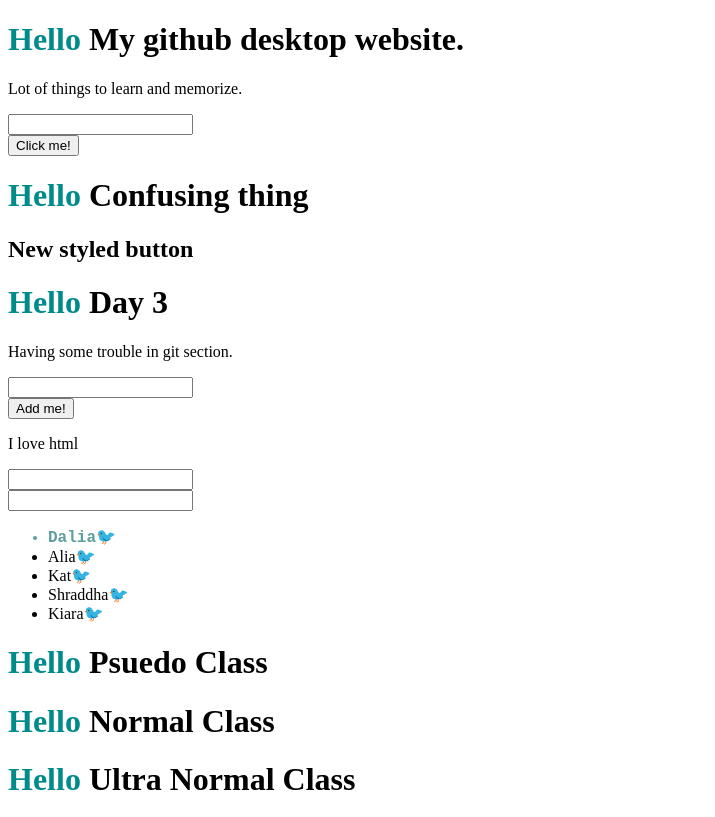
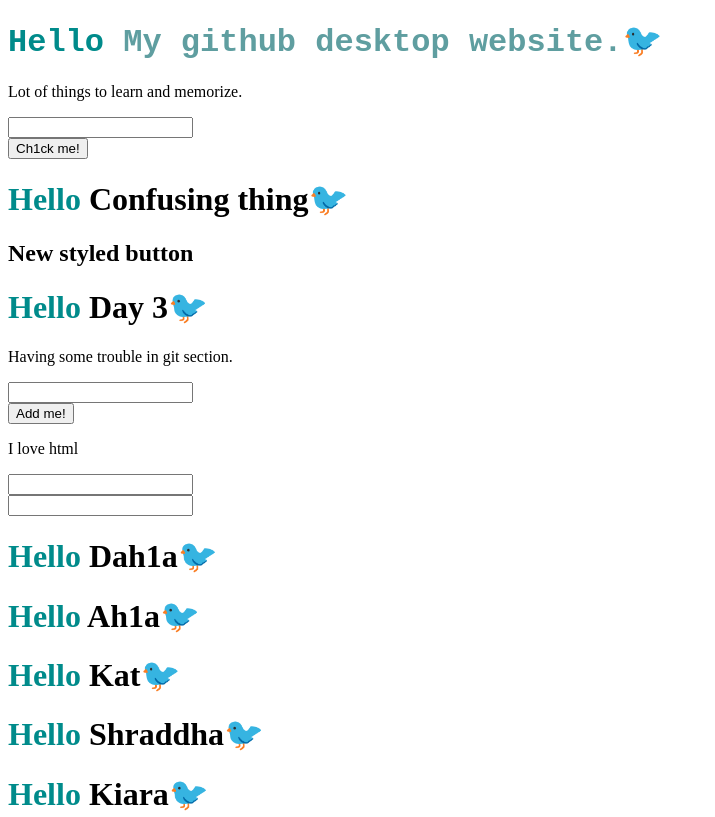
Before and after one commit to Tarekmahmud2/my-second-website, a plain HTML site: page index.html in a window 1280 px wide. Shown: the top 817 px of the page, without its empty margins (0-715 px from the left). Drawn offline with Linux system fonts and the light colour scheme.

Commit message:
fifth commit

```diff
--- a/index.html
+++ b/index.html
@@ -10,7 +10,7 @@
             font-size: 50px;
             color: blueviolet;
         }
-        li:first-child{
+        h1:first-child{
             color: cadetblue;
             font-weight: bold;
             font-family: 'Courier New', Courier, monospace;
@@ -20,7 +20,7 @@
             color: darkcyan;
 
         }
-        li::after{
+        h1::after{
             content: "🐦 ";
         }
     </style>
@@ -30,7 +30,7 @@
     <p>Lot of things to learn and memorize.</p>
     <input type="text">
     <br>
-    <button>Click me!</button>
+    <button>Ch1ck me!</button>
     <h1>Confusing thing</h1>
     <h2>New styled button </h2>
     <h1>Day 3</h1>
@@ -42,13 +42,13 @@
     <input name="Email" type="text">
     <br>
     <input name="Password" type="text">
-    <ul>
-        <li>Dalia</li>
-        <li>Alia</li>
-        <li>Kat</li>
-        <li>Shraddha</li>
-        <li>Kiara</li>
-    </ul>
+
+        <h1>Dah1a</h1>
+        <h1>Ah1a</h1>
+        <h1>Kat</h1>
+        <h1>Shraddha</h1>
+        <h1>Kiara</h1>
+
     <h1>Psuedo Class</h1>
     <h1>Normal Class</h1>
     <h1>Ultra Normal Class</h1>
```
